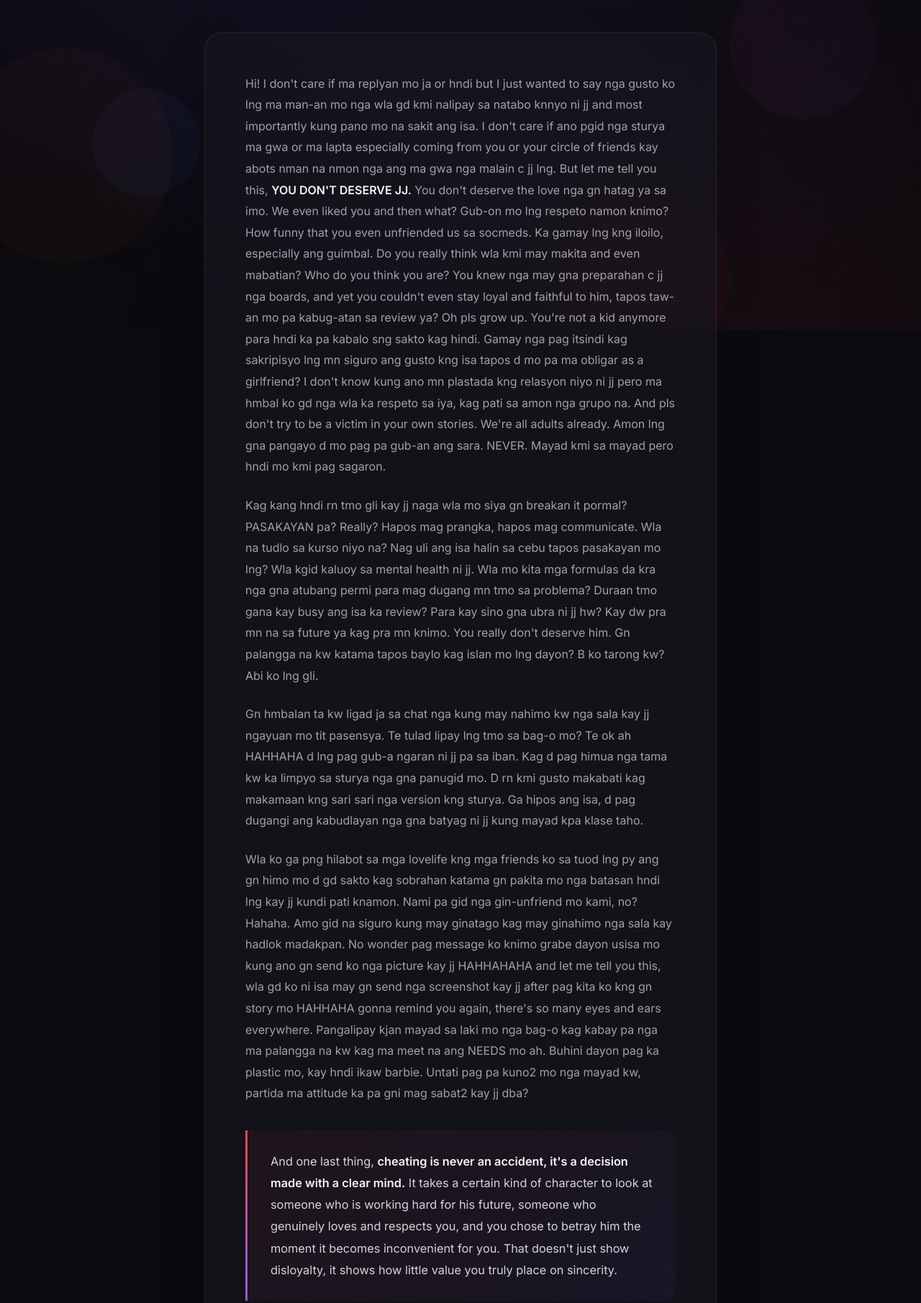
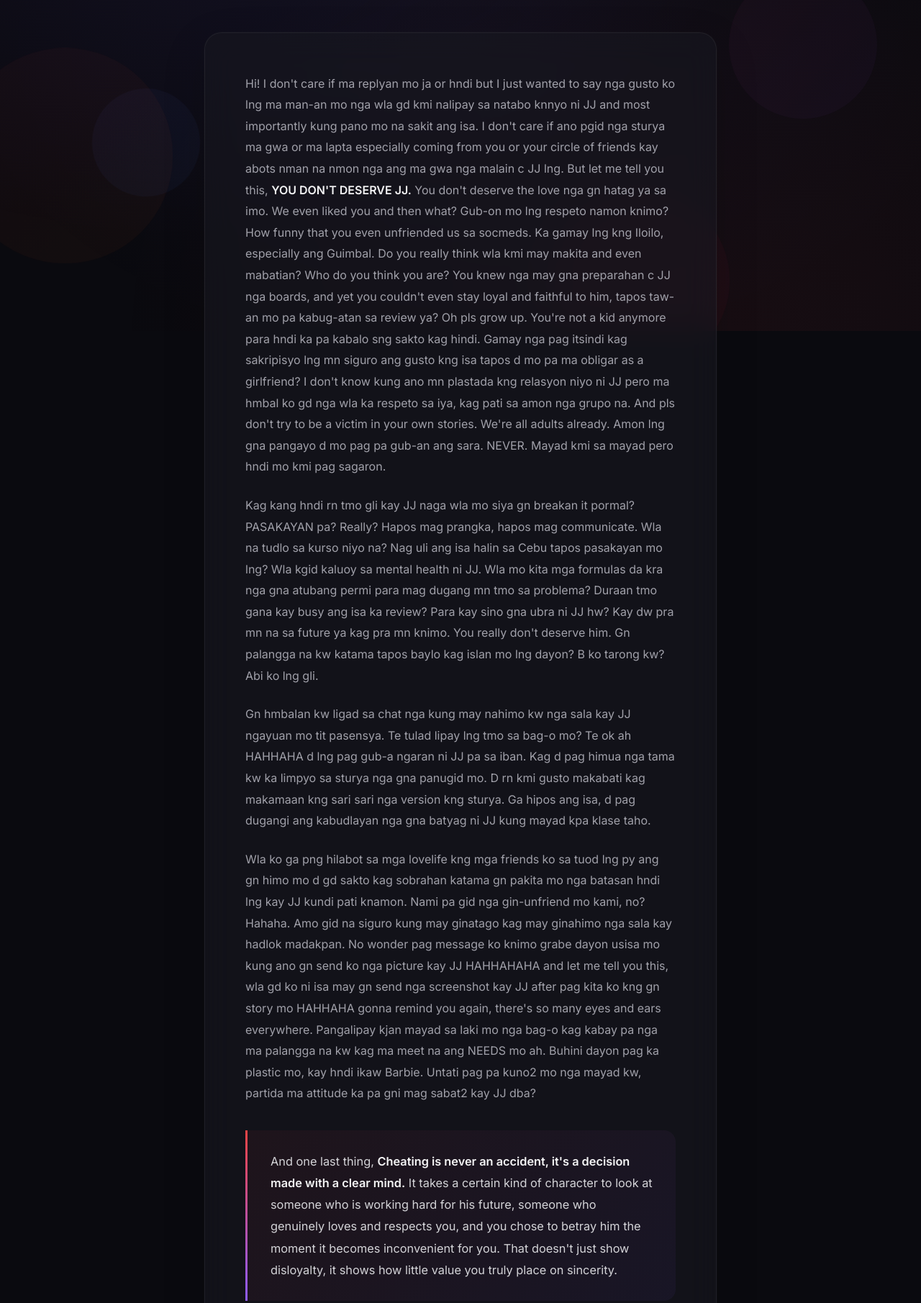
Before and after one commit to LYLENGQT/lilyawa, a plain HTML site: page index.html in a window 1280 px wide. Shown: the part 340-2151 px from the top of the page at 72% size. Drawn offline with nearby package versions, Linux system fonts and the light colour scheme; a web font is replaced by a local one.

Commit message:
capitalization

```diff
--- a/index.html
+++ b/index.html
@@ -1,14 +1,18 @@
 <!DOCTYPE html>
 <html lang="en">
+
 <head>
     <meta charset="UTF-8">
     <meta name="viewport" content="width=device-width, initial-scale=1.0">
     <title>A Message For You</title>
     <link rel="preconnect" href="https://fonts.googleapis.com">
     <link rel="preconnect" href="https://fonts.gstatic.com" crossorigin>
-    <link href="https://fonts.googleapis.com/css2?family=Inter:wght@400;500;600;700&family=Playfair+Display:ital,wght@0,700;1,700&display=swap" rel="stylesheet">
+    <link
+        href="https://fonts.googleapis.com/css2?family=Inter:wght@400;500;600;700&family=Playfair+Display:ital,wght@0,700;1,700&display=swap"
+        rel="stylesheet">
     <link rel="stylesheet" href="style.css">
 </head>
+
 <body>
     <div class="bg-overlay"></div>
     <div class="floating-shapes">
@@ -23,7 +27,8 @@
         <header class="hero">
             <div class="icon-wrapper">
                 <svg class="icon" viewBox="0 0 24 24" fill="none" stroke="currentColor" stroke-width="1.5">
-                    <path d="M21 11.5a8.38 8.38 0 0 1-.9 3.8 8.5 8.5 0 0 1-7.6 4.7 8.38 8.38 0 0 1-3.8-.9L3 21l1.9-5.7a8.38 8.38 0 0 1-.9-3.8 8.5 8.5 0 0 1 4.7-7.6 8.38 8.38 0 0 1 3.8-.9h.5a8.48 8.48 0 0 1 8 8v.5z"/>
+                    <path
+                        d="M21 11.5a8.38 8.38 0 0 1-.9 3.8 8.5 8.5 0 0 1-7.6 4.7 8.38 8.38 0 0 1-3.8-.9L3 21l1.9-5.7a8.38 8.38 0 0 1-.9-3.8 8.5 8.5 0 0 1 4.7-7.6 8.38 8.38 0 0 1 3.8-.9h.5a8.48 8.48 0 0 1 8 8v.5z" />
                 </svg>
             </div>
             <h1>A Message For You</h1>
@@ -31,7 +36,8 @@
             <div class="divider">
                 <span></span>
                 <svg viewBox="0 0 24 24" fill="currentColor" width="20" height="20">
-                    <path d="M12 2L9.19 8.63L2 9.24L7.46 13.97L5.82 21L12 17.27L18.18 21L16.54 13.97L22 9.24L14.81 8.63L12 2Z"/>
+                    <path
+                        d="M12 2L9.19 8.63L2 9.24L7.46 13.97L5.82 21L12 17.27L18.18 21L16.54 13.97L22 9.24L14.81 8.63L12 2Z" />
                 </svg>
                 <span></span>
             </div>
@@ -39,22 +45,68 @@
 
         <article class="message-card">
             <div class="message-content">
-                <p>Hi! I don't care if ma replyan mo ja or hndi but I just wanted to say nga gusto ko lng ma man-an mo nga wla gd kmi nalipay sa natabo knnyo ni jj and most importantly kung pano mo na sakit ang isa. I don't care if ano pgid nga sturya ma gwa or ma lapta especially coming from you or your circle of friends kay abots nman na nmon nga ang ma gwa nga malain c jj lng. But let me tell you this, <strong>YOU DON'T DESERVE JJ.</strong> You don't deserve the love nga gn hatag ya sa imo. We even liked you and then what? Gub-on mo lng respeto namon knimo? How funny that you even unfriended us sa socmeds. Ka gamay lng kng iloilo, especially ang guimbal. Do you really think wla kmi may makita and even mabatian? Who do you think you are? You knew nga may gna preparahan c jj nga boards, and yet you couldn't even stay loyal and faithful to him, tapos taw-an mo pa kabug-atan sa review ya? Oh pls grow up. You're not a kid anymore para hndi ka pa kabalo sng sakto kag hindi. Gamay nga pag itsindi kag sakripisyo lng mn siguro ang gusto kng isa tapos d mo pa ma obligar as a girlfriend? I don't know kung ano mn plastada kng relasyon niyo ni jj pero ma hmbal ko gd nga wla ka respeto sa iya, kag pati sa amon nga grupo na. And pls don't try to be a victim in your own stories. We're all adults already. Amon lng gna pangayo d mo pag pa gub-an ang sara. NEVER. Mayad kmi sa mayad pero hndi mo kmi pag sagaron.</p>
+                <p>Hi! I don't care if ma replyan mo ja or hndi but I just wanted to say nga gusto ko lng ma man-an mo
+                    nga wla gd kmi nalipay sa natabo knnyo ni JJ and most importantly kung pano mo na sakit ang isa. I
+                    don't care if ano pgid nga sturya ma gwa or ma lapta especially coming from you or your circle of
+                    friends kay abots nman na nmon nga ang ma gwa nga malain c JJ lng. But let me tell you this,
+                    <strong>YOU DON'T DESERVE JJ.</strong> You don't deserve the love nga gn hatag ya sa imo. We even
+                    liked you and then what? Gub-on mo lng respeto namon knimo? How funny that you even unfriended us sa
+                    socmeds. Ka gamay lng kng Iloilo, especially ang Guimbal. Do you really think wla kmi may makita and
+                    even mabatian? Who do you think you are? You knew nga may gna preparahan c JJ nga boards, and yet
+                    you couldn't even stay loyal and faithful to him, tapos taw-an mo pa kabug-atan sa review ya? Oh pls
+                    grow up. You're not a kid anymore para hndi ka pa kabalo sng sakto kag hindi. Gamay nga pag itsindi
+                    kag sakripisyo lng mn siguro ang gusto kng isa tapos d mo pa ma obligar as a girlfriend? I don't
+                    know kung ano mn plastada kng relasyon niyo ni JJ pero ma hmbal ko gd nga wla ka respeto sa iya, kag
+                    pati sa amon nga grupo na. And pls don't try to be a victim in your own stories. We're all adults
+                    already. Amon lng gna pangayo d mo pag pa gub-an ang sara. NEVER. Mayad kmi sa mayad pero hndi mo
+                    kmi pag sagaron.
+                </p>
 
-                <p>Kag kang hndi rn tmo gli kay jj naga wla mo siya gn breakan it pormal? PASAKAYAN pa? Really? Hapos mag prangka, hapos mag communicate. Wla na tudlo sa kurso niyo na? Nag uli ang isa halin sa cebu tapos pasakayan mo lng? Wla kgid kaluoy sa mental health ni jj. Wla mo kita mga formulas da kra nga gna atubang permi para mag dugang mn tmo sa problema? Duraan tmo gana kay busy ang isa ka review? Para kay sino gna ubra ni jj hw? Kay dw pra mn na sa future ya kag pra mn knimo. You really don't deserve him. Gn palangga na kw katama tapos baylo kag islan mo lng dayon? B ko tarong kw? Abi ko lng gli.</p>
+                <p>Kag kang hndi rn tmo gli kay JJ naga wla mo siya gn breakan it pormal? PASAKAYAN pa? Really? Hapos
+                    mag prangka, hapos mag communicate. Wla na tudlo sa kurso niyo na? Nag uli ang isa halin sa Cebu
+                    tapos pasakayan mo lng? Wla kgid kaluoy sa mental health ni JJ. Wla mo kita mga formulas da kra nga
+                    gna atubang permi para mag dugang mn tmo sa problema? Duraan tmo gana kay busy ang isa ka review?
+                    Para kay sino gna ubra ni JJ hw? Kay dw pra mn na sa future ya kag pra mn knimo. You really don't
+                    deserve him. Gn palangga na kw katama tapos baylo kag islan mo lng dayon? B ko tarong kw? Abi ko lng
+                    gli.</p>
 
-                <p>Gn hmbalan ta kw ligad ja sa chat nga kung may nahimo kw nga sala kay jj ngayuan mo tit pasensya. Te tulad lipay lng tmo sa bag-o mo? Te ok ah HAHHAHA d lng pag gub-a ngaran ni jj pa sa iban. Kag d pag himua nga tama kw ka limpyo sa sturya nga gna panugid mo. D rn kmi gusto makabati kag makamaan kng sari sari nga version kng sturya. Ga hipos ang isa, d pag dugangi ang kabudlayan nga gna batyag ni jj kung mayad kpa klase taho.</p>
+                <p>Gn hmbalan kw ligad sa chat nga kung may nahimo kw nga sala kay JJ ngayuan mo tit pasensya. Te
+                    tulad lipay lng tmo sa bag-o mo? Te ok ah HAHHAHA d lng pag gub-a ngaran ni JJ pa sa iban. Kag d pag
+                    himua nga tama kw ka limpyo sa sturya nga gna panugid mo. D rn kmi gusto makabati kag makamaan kng
+                    sari sari nga version kng sturya. Ga hipos ang isa, d pag dugangi ang kabudlayan nga gna batyag ni
+                    JJ kung mayad kpa klase taho.</p>
 
-                <p>Wla ko ga png hilabot sa mga lovelife kng mga friends ko sa tuod lng py ang gn himo mo d gd sakto kag sobrahan katama gn pakita mo nga batasan hndi lng kay jj kundi pati knamon. Nami pa gid nga gin-unfriend mo kami, no? Hahaha. Amo gid na siguro kung may ginatago kag may ginahimo nga sala kay hadlok madakpan. No wonder pag message ko knimo grabe dayon usisa mo kung ano gn send ko nga picture kay jj HAHHAHAHA and let me tell you this, wla gd ko ni isa may gn send nga screenshot kay jj after pag kita ko kng gn story mo HAHHAHA gonna remind you again, there's so many eyes and ears everywhere. Pangalipay kjan mayad sa laki mo nga bag-o kag kabay pa nga ma palangga na kw kag ma meet na ang NEEDS mo ah. Buhini dayon pag ka plastic mo, kay hndi ikaw barbie. Untati pag pa kuno2 mo nga mayad kw, partida ma attitude ka pa gni mag sabat2 kay jj dba?</p>
+                <p>Wla ko ga png hilabot sa mga lovelife kng mga friends ko sa tuod lng py ang gn himo mo d gd sakto kag
+                    sobrahan katama gn pakita mo nga batasan hndi lng kay JJ kundi pati knamon. Nami pa gid nga
+                    gin-unfriend mo kami, no? Hahaha. Amo gid na siguro kung may ginatago kag may ginahimo nga sala kay
+                    hadlok madakpan. No wonder pag message ko knimo grabe dayon usisa mo kung ano gn send ko nga picture
+                    kay JJ HAHHAHAHA and let me tell you this, wla gd ko ni isa may gn send nga screenshot kay JJ after
+                    pag kita ko kng gn story mo HAHHAHA gonna remind you again, there's so many eyes and ears
+                    everywhere. Pangalipay kjan mayad sa laki mo nga bag-o kag kabay pa nga ma palangga na kw kag ma
+                    meet na ang NEEDS mo ah. Buhini dayon pag ka plastic mo, kay hndi ikaw Barbie. Untati pag pa kuno2
+                    mo nga mayad kw, partida ma attitude ka pa gni mag sabat2 kay JJ dba?</p>
 
                 <div class="highlight-block">
-                    <p>And one last thing, <strong>cheating is never an accident, it's a decision made with a clear mind.</strong> It takes a certain kind of character to look at someone who is working hard for his future, someone who genuinely loves and respects you, and you chose to betray him the moment it becomes inconvenient for you. That doesn't just show disloyalty, it shows how little value you truly place on sincerity.</p>
+                    <p>And one last thing, <strong>Cheating is never an accident, it's a decision made with a clear
+                            mind.</strong> It takes a certain kind of character to look at someone who is working hard
+                        for his future, someone who genuinely loves and respects you, and you chose to betray him the
+                        moment it becomes inconvenient for you. That doesn't just show disloyalty, it shows how little
+                        value you truly place on sincerity.</p>
                 </div>
 
-                <p>You can try to protect your image, tell your own version of the story, or surround yourself with people who will agree with you. But the truth has a way of revealing itself quietly over time. Because people may stay silent out of respect, but silence does not mean blindness. They see the choices you made, and choices like that speak far louder than any explanation you could ever give.</p>
+                <p>You can try to protect your image, tell your own version of the story, or surround yourself with
+                    people who will agree with you. But the truth has a way of revealing itself quietly over time.
+                    Because people may stay silent out of respect, but silence does not mean blindness. They see the
+                    choices you made, and choices like that speak far louder than any explanation you could ever give.
+                </p>
 
                 <div class="closing-block">
-                    <p>And honestly, good luck na lang gid sa pagbuild sang reputation mo after this. Trust and respect take years to earn, but only one decision to destroy. People may stay quiet out of respect for the situation, but that doesn't mean they don't see what really happened. <strong>Because in a small place, stories travel fast — but character travels even faster.</strong> And once people start seeing someone for who they truly are, that's a reputation that's much harder to fix than it was to ruin.</p>
+                    <p>And honestly, Good luck na lang gid sa pagbuild sang reputation mo after this. Trust and respect
+                        take years to earn, but only one decision to destroy. People may stay quiet out of respect for
+                        the situation, but that doesn't mean they don't see what really happened. <strong>Because in a
+                            small place, stories travel fast — but character travels even faster.</strong> And once
+                        people start seeing someone for who they truly are, that's a reputation that's much harder to
+                        fix than it was to ruin.</p>
                 </div>
             </div>
         </article>
@@ -91,4 +143,5 @@
         });
     </script>
 </body>
+
 </html>
```
